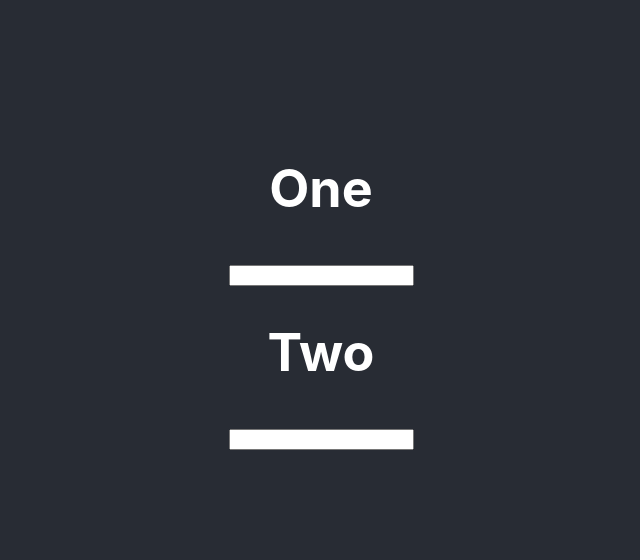
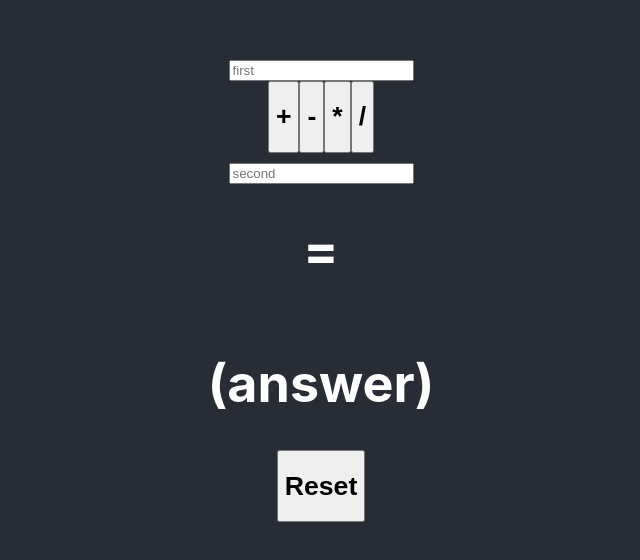
Before and after one commit to PatrickEasterly/ajaxIntro-appleNotes, a React (Create React App) app: page / in a window 1280 px wide. Shown: the part 114-674 px from the top of the page, without its empty margins (319-959 px from the left). Built offline with nearby package versions, Linux system fonts and the light colour scheme.

Commit message:
ex2 compltete

```diff
--- a/src/App.js
+++ b/src/App.js
@@ -7,8 +7,9 @@ class App extends React.Component {
   constructor(props) {
     super(props);
     this.state = {
-      first: '',
-      second: ''
+      first: 'first',
+      second: 'second',
+      answer: '(answer)'
     }
   }
 
@@ -16,14 +17,58 @@ class App extends React.Component {
     return (
       <div className="App">
         <header className="App-header">
-          <One />
-          <Two />
+          <One
+          first={this.state.first}
+          _updateOne={this._updateOne}
+          />
+          <div>
+          <button onClick={()=>this._doMath(this.state.first, this.state.second, '+')}><h1>+</h1></button>
+          <button onClick={()=>this._doMath(this.state.first, this.state.second, '-')}><h1>-</h1></button>
+          <button onClick={()=>this._doMath(this.state.first, this.state.second, '*')}><h1>*</h1></button>
+          <button onClick={()=>this._doMath(this.state.first, this.state.second, '/')}><h1>/</h1></button>
+          </div>
+          <Two
+          second={this.state.second}
+          _updateTwo={this._updateTwo}
+          />
+            <h1>=</h1>
+          <div id='answer'><h1>{this.state.answer}</h1></div>
+
+          <button><h1>Reset</h1></button>
         </header>
       </div>
     )
   }
-  _doMath=()=>{
+  _doMath=(a, b, sym)=>{
+    let one = parseInt(a)
+    let two = parseInt(b)
+    let theAnswer;
+    if(sym === '+') {
+      theAnswer = one + two
+    }
+    if(sym === '-') {
+      theAnswer = one - two
+    }
+    if(sym === '*') {
+      theAnswer = one * two
+    }
+    if(sym === '/') {
+      theAnswer = one/two
+    }
+    this.setState({
+      answer: theAnswer
+    })
 
+  }
+  _updateOne=(event)=>{
+    this.setState({
+      first: event.target.value
+    })
+  }
+  _updateTwo=(event)=>{
+    this.setState({
+      second: event.target.value
+    })
   }
 }
 
--- a/src/One.js
+++ b/src/One.js
@@ -1,10 +1,9 @@
 import React from 'react';
 
-function One() {
+function One(props) {
     return (
         <div>
-        <h1>One</h1>
-        <input></input>
+        <input onChange={props._updateOne} placeholder={props.first}></input>
         </div>
     )
 }
--- a/src/Two.js
+++ b/src/Two.js
@@ -1,10 +1,9 @@
 import React from 'react';
 
-function Two() {
+function Two(props) {
     return (
         <div>
-        <h1>Two</h1>
-        <input></input>
+        <input onChange={props._updateTwo} placeholder={props.second}></input>
         </div>
     )
 }
```
